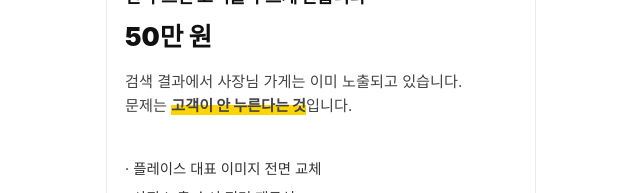
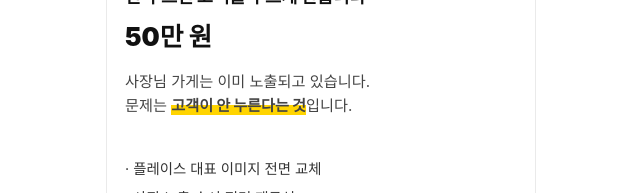
Before and after one commit to ContentsCoach/price-page, a plain HTML site: page index.html in a window 1280 px wide. Shown: the part 319-512 px from the top of the page, without its empty margins (319-959 px from the left). Drawn offline with Linux system fonts and the light colour scheme; a web font is replaced by a local one.

Commit message:
Update index.html

```diff
--- a/index.html
+++ b/index.html
@@ -159,7 +159,7 @@
     <h3>안 누르던 고객을 누르게 만듭니다</h3>
     <div class="price">50만 원</div>
     <div class="desc">
-      검색 결과에서 사장님 가게는 이미 노출되고 있습니다.<br>
+      사장님 가게는 이미 노출되고 있습니다.<br>
       문제는 <strong>고객이 안 누른다는 것</strong>입니다.<br><br>
     </div>
     <div class="list">
```
